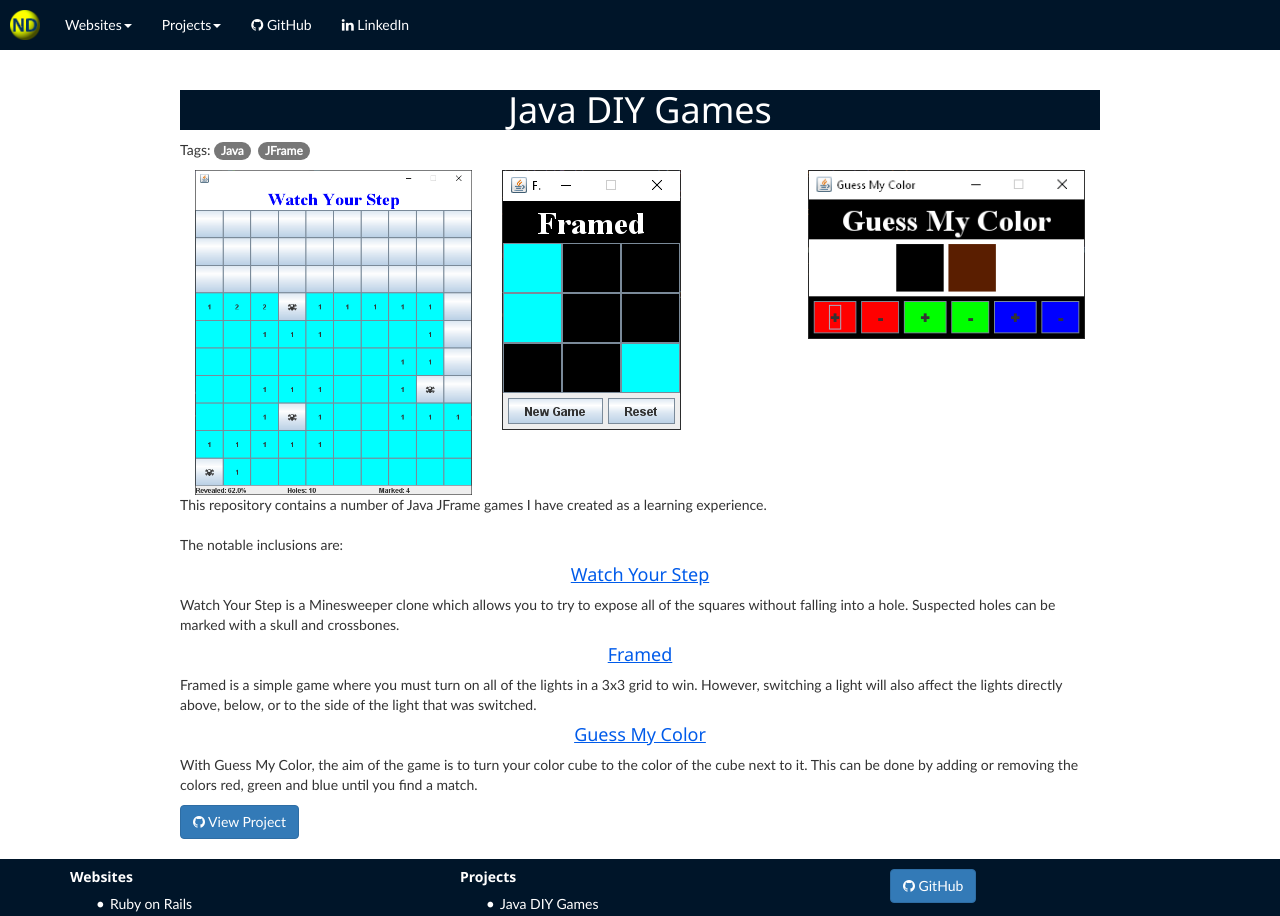
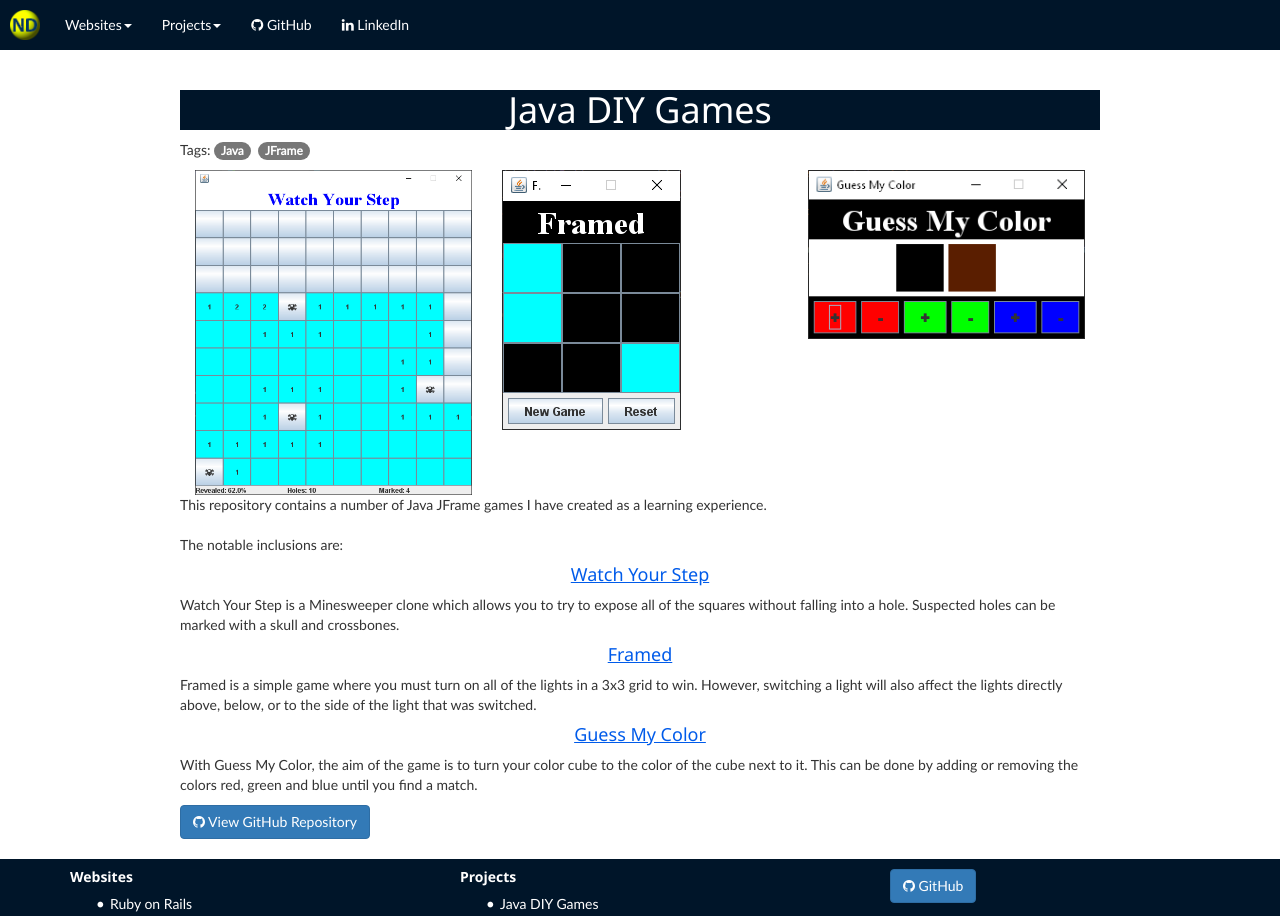
Before and after one commit to ndeely/Angular-ndcom, an Angular app: page /projects/0 in a window 1280 px wide. Shown: the top 916 px of the page. Built offline with nearby package versions, Linux system fonts and the light colour scheme.

Commit message:
fixed GitHub repo button text

```diff
--- a/src/app/home/home.component.html
+++ b/src/app/home/home.component.html
@@ -79,7 +79,7 @@
         <button
           *ngIf="selectedProject"
           class="btn btn-primary"
-          (click)="onClick(selectedProject.urlPath)">View Website</button>
+          (click)="onClick(selectedProject.urlPath)"><i class="fa fa-github"></i> View GitHub Repository</button>
       </div>
     </div>
   </div>
--- a/src/app/projects/projects.component.html
+++ b/src/app/projects/projects.component.html
@@ -30,7 +30,7 @@
   </div>
   <div class="row">
     <div class="col-xs-12">
-      <button class="btn btn-primary" (click)="onClick(project.urlPath)"><i class="fa fa-github"></i> View Project</button>
+      <button class="btn btn-primary" (click)="onClick(project.urlPath)"><i class="fa fa-github"></i> View GitHub Repository</button>
     </div>
   </div>
 </div>
```
